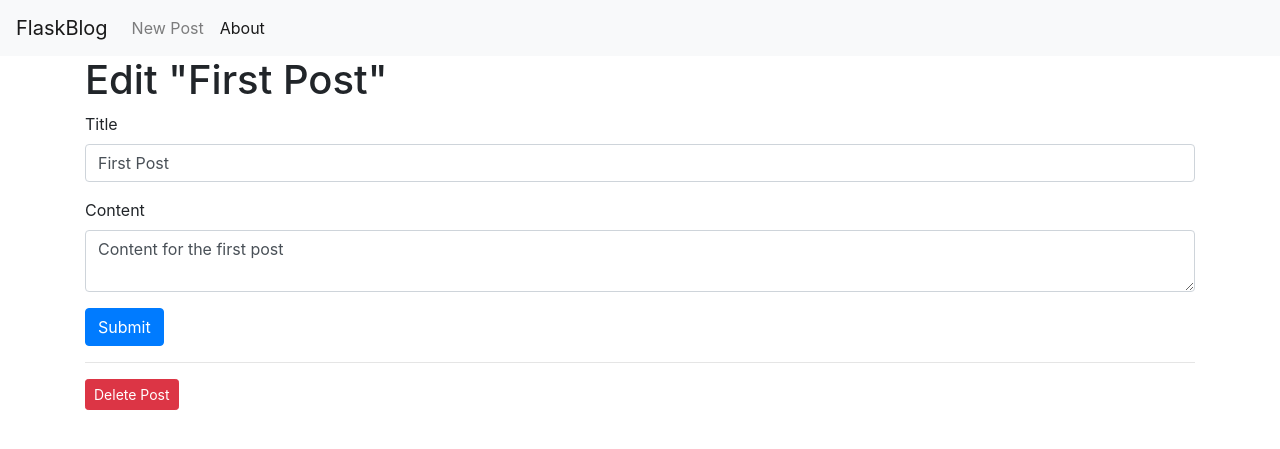
After one commit to koolbuddhi/flask-blog-1, a Flask app: page /1/edit in a window 1280 px wide. The commit adds this page. Shown: the top 449 px of the page. Run offline with Flask 2, Linux system fonts and the light colour scheme; data comes from the database, SQL or seed files in the repository; both versions use the stored data as it was after the commit; some libraries are stand-ins or nearby versions.

Commit message:
complete crud

```diff
--- a/app.py
+++ b/app.py
@@ -44,6 +44,41 @@ def create():
     return render_template('create.html')
 
 
+@app.route('/<int:id>/edit', methods=('GET', 'POST'))
+def edit(id):
+    post = get_post(id)
+
+    if request.method == 'POST':
+        title = request.form['title']
+        content = request.form['content']
+
+        if not title:
+            flash('Title is required!')
+        else:
+            conn = get_db_connection()
+            conn.execute('UPDATE posts SET title = ?, content = ?'
+                         ' WHERE id = ?',
+                         (title, content, id))
+            conn.commit()
+            conn.close()
+            return redirect(url_for('index'))
+
+    return render_template('edit.html', post=post)
+
+# Delete
+
+
+@app.route('/<int:id>/delete', methods=('POST',))
+def delete(id):
+    post = get_post(id)
+    conn = get_db_connection()
+    conn.execute('DELETE FROM posts WHERE id = ?', (id,))
+    conn.commit()
+    conn.close()
+    flash('"{}" was successfully deleted!'.format(post['title']))
+    return redirect(url_for('index'))
+
+
 def get_post(post_id):
     conn = get_db_connection()
     post = conn.execute('SELECT * FROM posts WHERE id = ?',
--- /dev/null
+++ b/templates/edit.html
@@ -0,0 +1,29 @@
+{% extends 'base.html' %}
+
+{% block content %}
+<h1>{% block title %} Edit "{{ post['title'] }}" {% endblock %}</h1>
+
+<form method="post">
+    <div class="form-group">
+        <label for="title">Title</label>
+        <input type="text" name="title" placeholder="Post title" class="form-control"
+            value="{{ request.form['title'] or post['title'] }}">
+        </input>
+    </div>
+
+    <div class="form-group">
+        <label for="content">Content</label>
+        <textarea name="content" placeholder="Post content"
+            class="form-control">{{ request.form['content'] or post['content'] }}</textarea>
+    </div>
+    <div class="form-group">
+        <button type="submit" class="btn btn-primary">Submit</button>
+    </div>
+</form>
+<hr>
+
+<form action="{{ url_for('delete', id=post['id']) }}" method="POST">
+    <input type="submit" value="Delete Post" class="btn btn-danger btn-sm"
+        onclick="return confirm('Are you sure you want to delete this post?')">
+</form>
+{% endblock %}
--- a/templates/index.html
+++ b/templates/index.html
@@ -7,6 +7,9 @@
     <h2>{{ post['title'] }}</h2>
 </a>
 <span class="badge badge-primary">{{ post['created'] }}</span>
+<a href="{{ url_for('edit', id=post['id']) }}">
+    <span class="badge badge-warning">Edit</span>
+</a>
 <hr>
 {% endfor %}
 
```
Also changed, not shown: database.sqlite.
